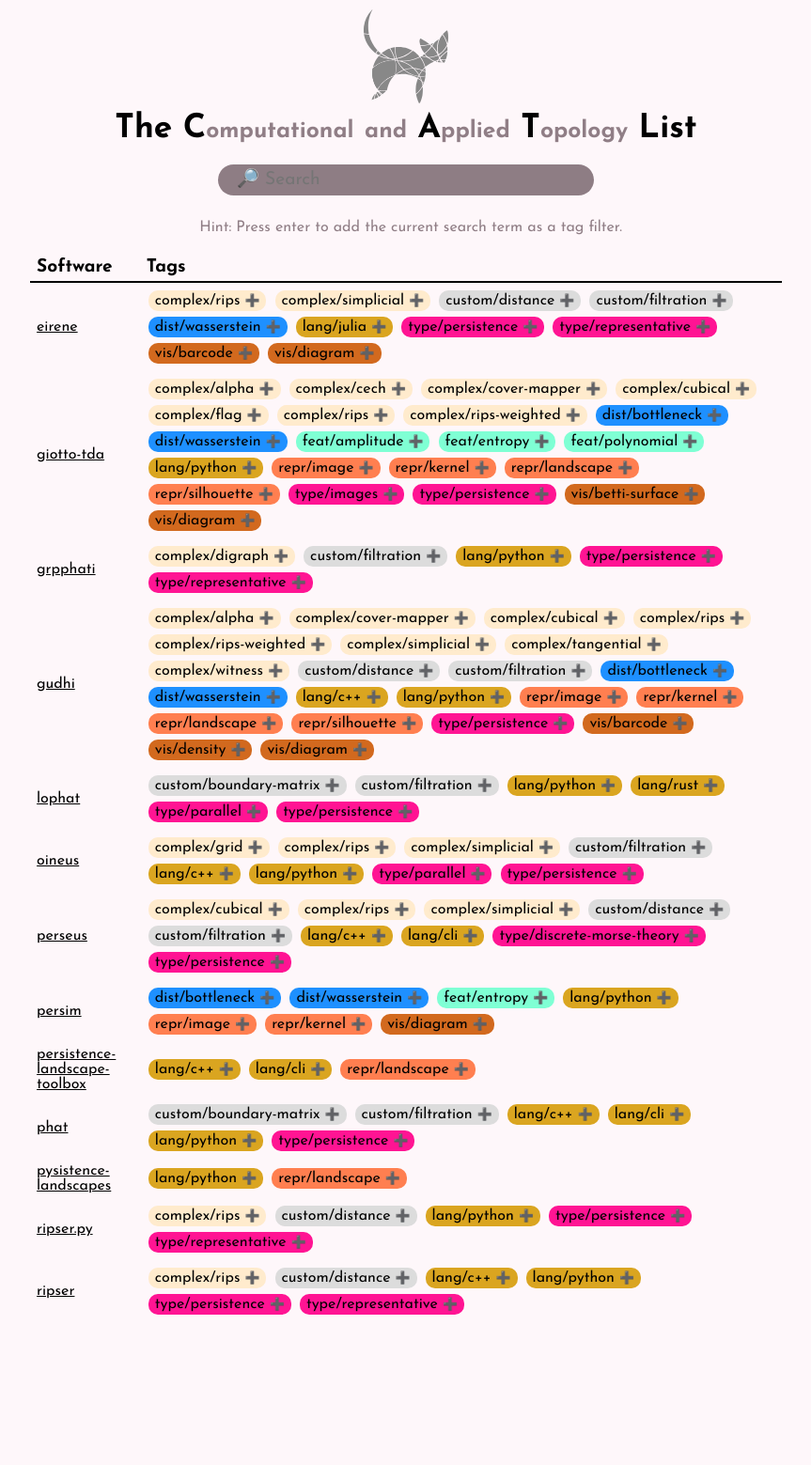
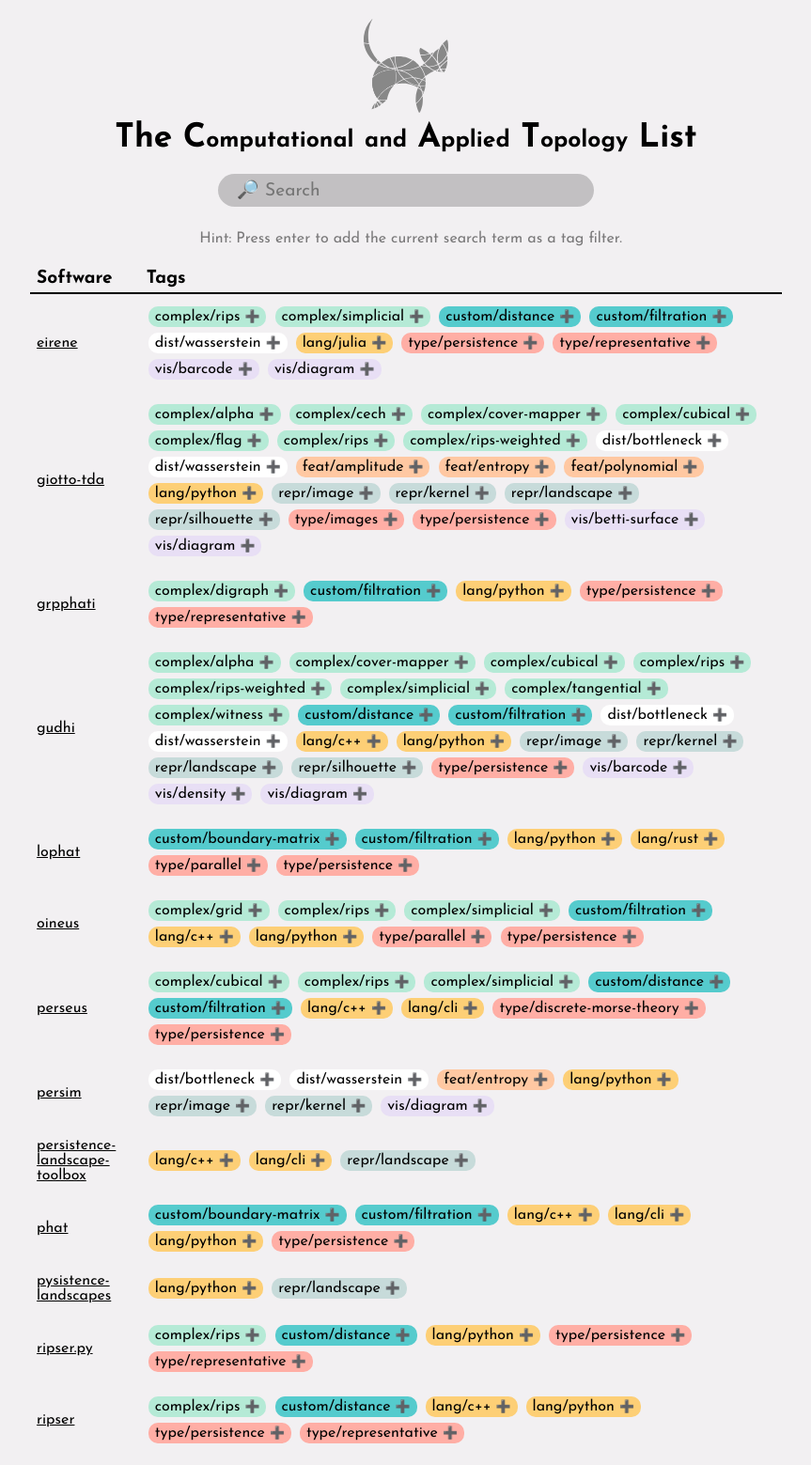
Before and after one commit to cat-list/cat-list.github.io, a Jekyll site: the page built from index.html, in a window 1280 px wide. Shown: the whole page at 94% size, without its empty margins (208-1071 px from the left). Built offline with Jekyll 4.4.1, drawn with Linux system fonts in a browser that asks for light colours; comment, search, counter and statistics services are not loaded; before the commit the page ends 1417 px from its top, so only the background shows below that.

Commit message:
Nicer colour + better mobile styling

```diff
--- a/css/main.scss
+++ b/css/main.scss
@@ -1,10 +1,12 @@
 ---
 ---
 
-$background: #FEF7FA;
+$background: #F2F0F2;
 $accent: black;
-$hover: rgba(33, 5, 17, 0.2);
-$weak-color: rgba(33, 5, 17, 0.5);
+$hover: rgba(0, 0, 0, 0.1);
+$weak-color: rgba(0, 0, 0, 0.2);
+$hint-color: rgba(0, 0, 0, 0.5);
+$mid-color: rgba(0, 0, 0, 1);
 $first-split: 400px;
 
 * {
@@ -27,7 +29,10 @@ form {
     p {
         white-space: pre-wrap;
         &.hint {
-            color: $weak-color;
+            color: $hint-color;
+            @media only screen and (max-width: $first-split) {
+                font-size: 0.9em;;
+            }
         }
     }
 }
@@ -42,9 +47,12 @@ input[type="text"] {
     width: 90%;
     max-width: 400px;
     background-color: $hover;
-    padding: 7px 20px;
+    padding: 9px 20px 7px 20px;
     text-align: left;
     border-radius: 20px;
+    @media only screen and (max-width: $first-split) {
+        font-size: 1em;
+    }
 
     &:focus {
         outline: none;
@@ -56,7 +64,7 @@ input[type="text"] {
     display: flex;
     justify-content: center;
     height: 100px;
-    margin: 10px 0;
+    margin: 20px 0 10px 0;
 
     img {
         height: 100%;
@@ -73,7 +81,11 @@ h1 {
 
     span.small {
         font-size: 0.7em;
-        color: $weak-color;
+        color: $mid-color;
+    }
+
+    @media only screen and (max-width: $first-split) {
+        font-size: 2em;
     }
 }
 
@@ -113,8 +125,9 @@ table {
     }
 
     td {
-        padding: 5px 7px;
+        padding: 10px 7px;
     }
+
 
     td.software_tags {
         line-height: 28px;
@@ -129,7 +142,7 @@ table {
     @media only screen and (max-width: $first-split) {
         th {
             text-align: left;
-            display: block;
+            display: none;
             width: 100%;
         }
 
@@ -138,7 +151,7 @@ table {
         }
 
         td.software_name {
-            padding-bottom: 1px;
+            padding: 10px;
         }
 
         td.software_tags {
@@ -174,6 +187,10 @@ span.pill {
     border-radius: 10px;
     margin: 0 2px;
     white-space: nowrap;
+    //box-shadow: 1px 1px 1px rgba(0,0,0,0.5);
+    @media only screen and (max-width: $first-split) {
+        font-size: 0.8em;
+    }
 
     a {
         color: inherit;
@@ -181,35 +198,35 @@ span.pill {
     }
 
     &.TAG_complex {
-        background-color: blanchedalmond;
+        background-color: #b5ead6;
     }
 
     &.TAG_custom {
-        background-color: gainsboro;
+        background-color: #55cbcd;
     }
 
     &.TAG_dist {
-        background-color: dodgerblue;
+        background-color: white;
     }
 
     &.TAG_lang {
-        background-color: goldenrod;
+        background-color: #fdcf76;
     }
 
     &.TAG_type {
-        background-color: deeppink;
+        background-color: #ffaea5;
     }
 
     &.TAG_vis {
-        background-color: chocolate;
+        background-color: #e8dff5;
     }
 
     &.TAG_feat {
-        background-color: aquamarine;
+        background-color: #ffc8a2;
     }
 
     &.TAG_repr {
-        background-color: coral;
+        background-color: #c7dbda;
     }
 
     button{
@@ -230,6 +247,9 @@ span.large_pill{
     padding: 5px 12px;
     border-radius: 20px;
     font-size: 1.2em;
+    @media only screen and (max-width: $first-split) {
+        font-size: 1em;
+    }
 }
 
 
```
